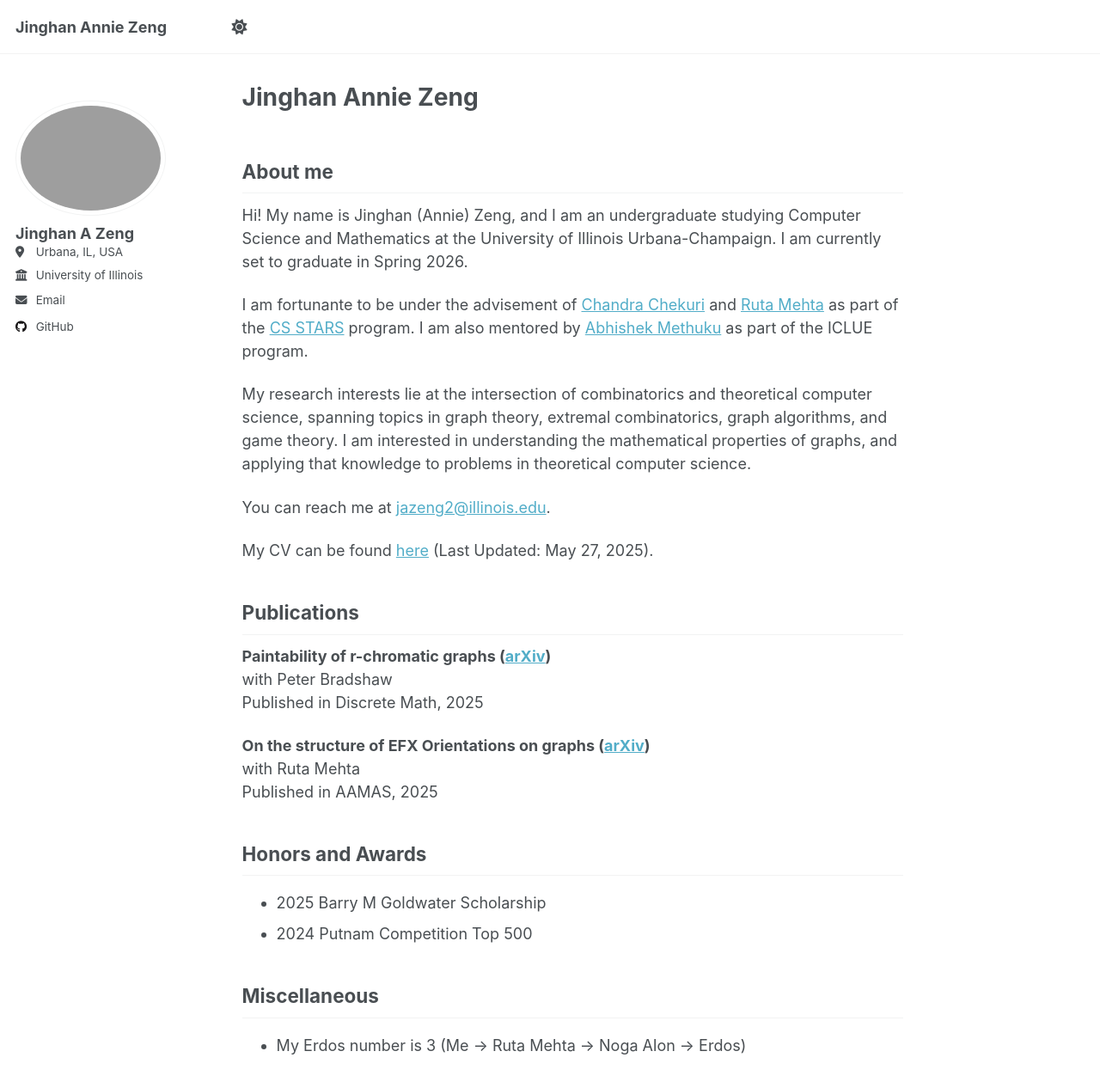
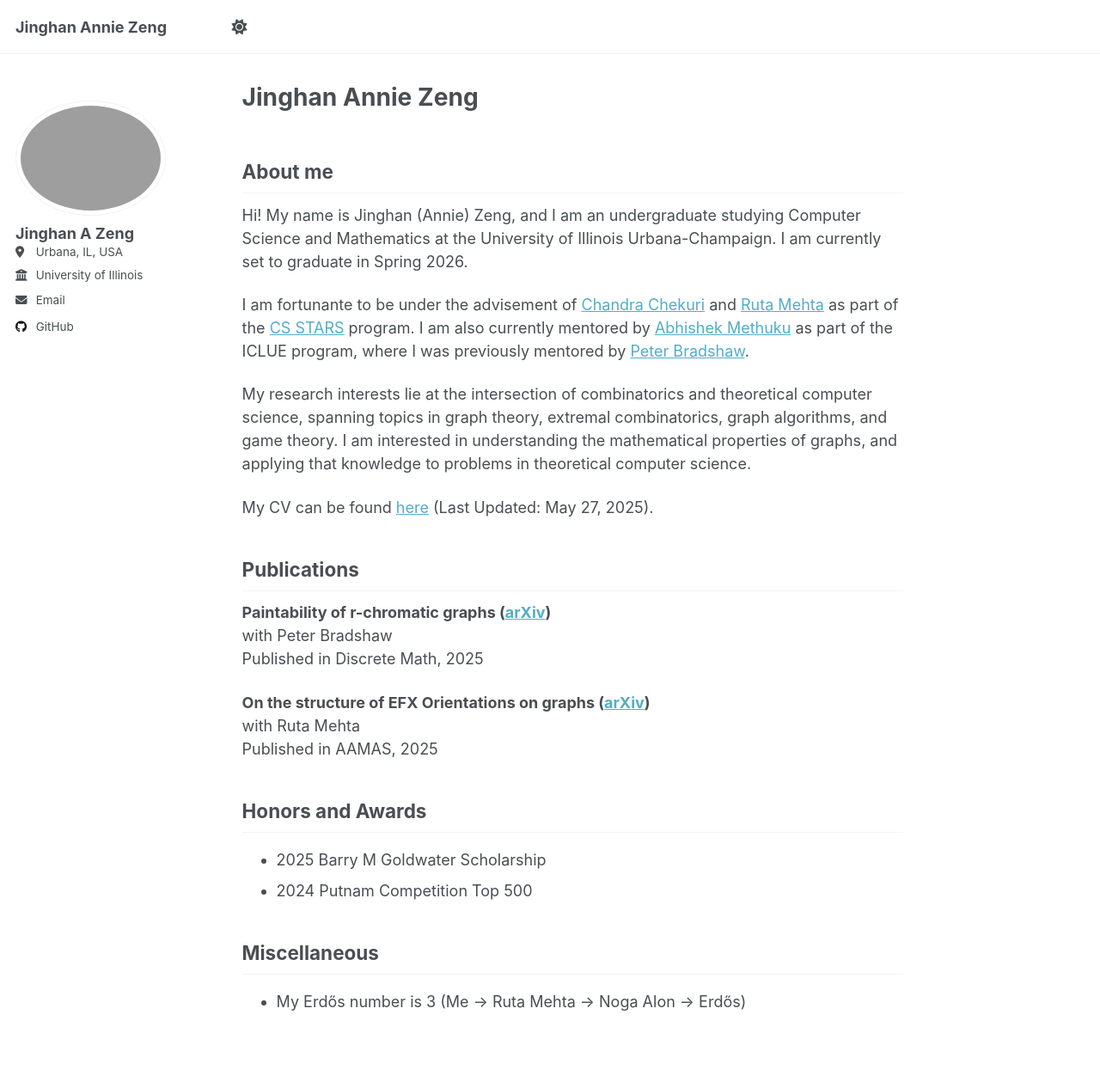
Before and after one commit to jazeng2/jazeng2.github.io, a Jekyll site: the page built from _pages/about.md, in a window 1280 px wide and 1400 px high. Shown: the top 1266 px of the window at 86% size. Built offline with Jekyll 4.4.1, drawn with Linux system fonts in a browser that asks for light colours.

Commit message:
email edit

```diff
--- a/_pages/about.md
+++ b/_pages/about.md
@@ -12,11 +12,9 @@ About me
 
 Hi! My name is Jinghan (Annie) Zeng, and I am an undergraduate studying Computer Science and Mathematics at the University of Illinois Urbana-Champaign. I am currently set to graduate in Spring 2026.
 
-I am fortunante to be under the advisement of [Chandra Chekuri](https://chekuri.cs.illinois.edu/) and [Ruta Mehta](https://rutamehta.cs.illinois.edu/) as part of the [CS STARS](https://siebelschool.illinois.edu/broadening-participation-computing/programs/csambassadors) program. I am also mentored by [Abhishek Methuku](https://sites.google.com/view/abhishekmethuku/home) as part of the ICLUE program.
+I am fortunante to be under the advisement of [Chandra Chekuri](https://chekuri.cs.illinois.edu/) and [Ruta Mehta](https://rutamehta.cs.illinois.edu/) as part of the [CS STARS](https://siebelschool.illinois.edu/broadening-participation-computing/programs/csambassadors) program. I am also currently mentored by [Abhishek Methuku](https://sites.google.com/view/abhishekmethuku/home) as part of the ICLUE program, where I was previously mentored by [Peter Bradshaw](https://www.peter-bradshaw.com/).
 
 My research interests lie at the intersection of combinatorics and theoretical computer science, spanning topics in graph theory, extremal combinatorics, graph algorithms, and game theory. I am interested in understanding the mathematical properties of graphs, and applying that knowledge to problems in theoretical computer science.
-
-You can reach me at [jazeng2@illinois.edu](jazeng2@illinois.edu).
 
 My CV can be found [here](https://jazeng2.github.io/files/cv.pdf) (Last Updated: May 27, 2025).
 
@@ -37,4 +35,4 @@ Honors and Awards
 
 Miscellaneous
 ------
-- My Erdos number is 3 (Me -> Ruta Mehta -> Noga Alon -> Erdos)
+- My Erdős number is 3 (Me -> Ruta Mehta -> Noga Alon -> Erdős)
```
